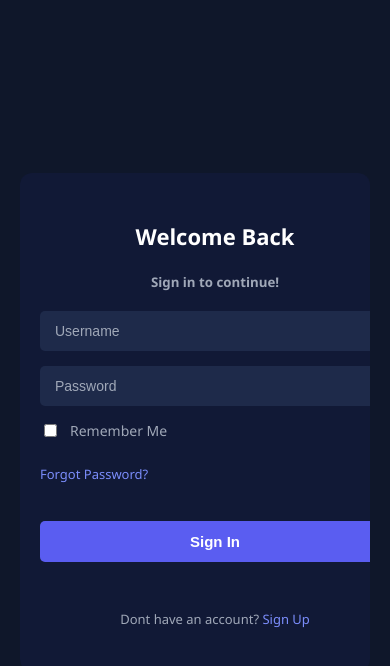
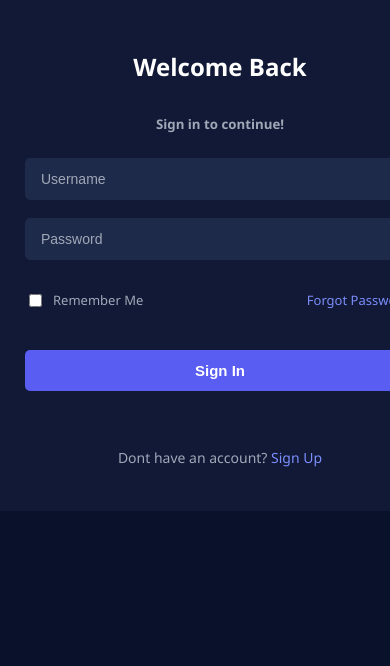
Before and after one commit to TuheliRay/Notes-App, a React (Vite) app in the folder frontend/: page /login in a window 390 px wide. Shown: the top 666 px of the page. Built offline with nearby package versions, Linux system fonts and the light colour scheme; no server answers; the HTML template or start-up script is replaced by a standard one.

Commit message:
updated login css

```diff
--- a/frontend/src/components/Login.module.css
+++ b/frontend/src/components/Login.module.css
@@ -2,7 +2,6 @@
 
 .login-page {
   margin: 0;
-  /* Added padding for smaller screens and box-sizing for better layout control */
   padding: 20px;
   box-sizing: border-box;
   font-family: 'Segoe UI', Tahoma, Geneva, Verdana, sans-serif;
@@ -10,22 +9,20 @@
   display: flex;
   justify-content: center;
   align-items: center;
-  /* Changed to min-height to prevent content overflow on short, wide screens */
   min-height: 100vh;
 }
 
 .login-wrapper {
   display: flex;
   flex-direction: row;
-  /* Changed to max-width to allow shrinking on smaller screens */
   width: 100%;
   max-width: 900px;
-  /* Removed fixed height to allow content to determine the height */
+  /* KEY CHANGE: Removed fixed height. Height will now be determined by the content. */
   background-color: #0a112b;
   color: white;
   border-radius: 12px;
-  /* Added overflow hidden to contain child border-radius */
   overflow: hidden;
+  box-shadow: 0 10px 40px rgba(0, 0, 0, 0.5); /* Added a subtle shadow */
 }
 
 .login-image {
@@ -39,19 +36,20 @@
   width: 100%;
   height: 100%;
   object-fit: cover;
-  /* Removed border and border-radius as it's handled by the parent */
 }
 
 .login-container {
   background-color: #111936;
-  padding: 40px 30px;
-  box-shadow: 0 4px 30px rgba(0, 0, 0, 0.4);
-  /* Set a base width and flex properties for responsiveness */
-  width: 40%;
-  max-width: 400px;
-  min-width: 300px;
+  padding: 40px; /* Increased padding for better spacing */
+  width: 45%;
+  max-width: 420px;
+  min-width: 320px;
   color: white;
   text-align: center;
+  /* KEY CHANGE: Added flex properties to vertically center the form content. */
+  display: flex;
+  flex-direction: column;
+  justify-content: center;
 }
 
 .login-container h2 {
@@ -63,34 +61,33 @@
 .login-container form {
   display: flex;
   flex-direction: column;
-  gap: 15px;
+  gap: 18px; /* Adjusted gap for better rhythm */
+  width: 100%; /* Ensure form takes full width of container */
 }
 
 .login-container h5 {
   color: #a0a8b8;
-  margin-bottom: 20px;
+  margin-bottom: 25px;
 }
 
 .login-container input[type="text"],
 .login-container input[type="password"] {
   padding: 12px 15px;
   border-radius: 5px;
-  border: none;
+  border: 1px solid #1e2a4a; /* Added a subtle border */
   background-color: #1e2a4a;
   color: white;
   font-size: 14px;
   outline: none;
+  transition: border-color 0.2s;
+}
+
+.login-container input[type="text"]:focus,
+.login-container input[type="password"]:focus {
+  border-color: #5a5df1; /* Highlight on focus */
 }
 
 .login-container input::placeholder {
-  color: #a0a8b8;
-}
-
-.remember-me {
-  display: flex;
-  align-items: center;
-  gap: 10px;
-  font-size: 14px;
   color: #a0a8b8;
 }
 
@@ -100,13 +97,12 @@
   align-items: center;
   font-size: 13px;
   color: #a0a8b8;
-  /* Removed margin-top and padding-top for consistency */
 }
 
-.password-reset label {
+.remember-me {
   display: flex;
   align-items: center;
-  gap: 5px;
+  gap: 8px;
 }
 
 .forgot-password a {
@@ -129,7 +125,6 @@
   font-size: 15px;
   cursor: pointer;
   transition: background-color 0.2s ease-in-out;
-  /* Added margin-top for spacing */
   margin-top: 10px;
 }
 
@@ -138,8 +133,9 @@
 }
 
 .register-link {
-  margin-top: 20px;
-  font-size: 13px;
+  /* KEY CHANGE: Adjusted margin for more balanced spacing below the form. */
+  margin-top: 25px;
+  font-size: 14px;
   color: #a0a8b8;
 }
 
@@ -154,55 +150,47 @@
 }
 
 .login-message {
-  margin-top: 15px;
-  color: #ff4d4f; /* red for error, or use green for success */
+  color: #ff4d4f;
   font-size: 0.9rem;
   font-weight: 500;
-  /* Added a fixed height to prevent layout shifts */
   height: 20px;
+  margin-top: 0; /* Adjusted margin */
 }
 
+
 /* --- Responsive Adjustments --- */
-
-/* For tablets and smaller desktops */
 @media (max-width: 768px) {
   .login-wrapper {
     flex-direction: column;
   }
 
   .login-container {
-    /* The form container takes full width on smaller screens */
     width: 100%;
     max-width: none;
+    padding: 40px;
   }
 
   .login-image {
-    /* Gave the image a fixed height when stacked */
     height: 250px;
-    /* Ensure it doesn't shrink */
     flex-shrink: 0;
   }
 }
 
-/* For mobile phones */
 @media (max-width: 480px) {
+  .login-page {
+    padding: 0; /* Remove padding to use full screen width */
+  }
+
+  .login-wrapper {
+    border-radius: 0; /* Remove border radius for a full-screen feel */
+    min-height: 100vh;
+  }
+
   .login-image {
-    /* Hide the image on very small screens to focus on the form */
     display: none;
   }
 
   .login-container {
-    padding: 30px 20px;
-  }
-
-  .login-container h2 {
-    font-size: 22px;
-  }
-
-  .password-reset {
-    /* Stack the password options vertically */
-    flex-direction: column;
-    align-items: flex-start;
-    gap: 12px;
+    padding: 30px 25px;
   }
 }
```
